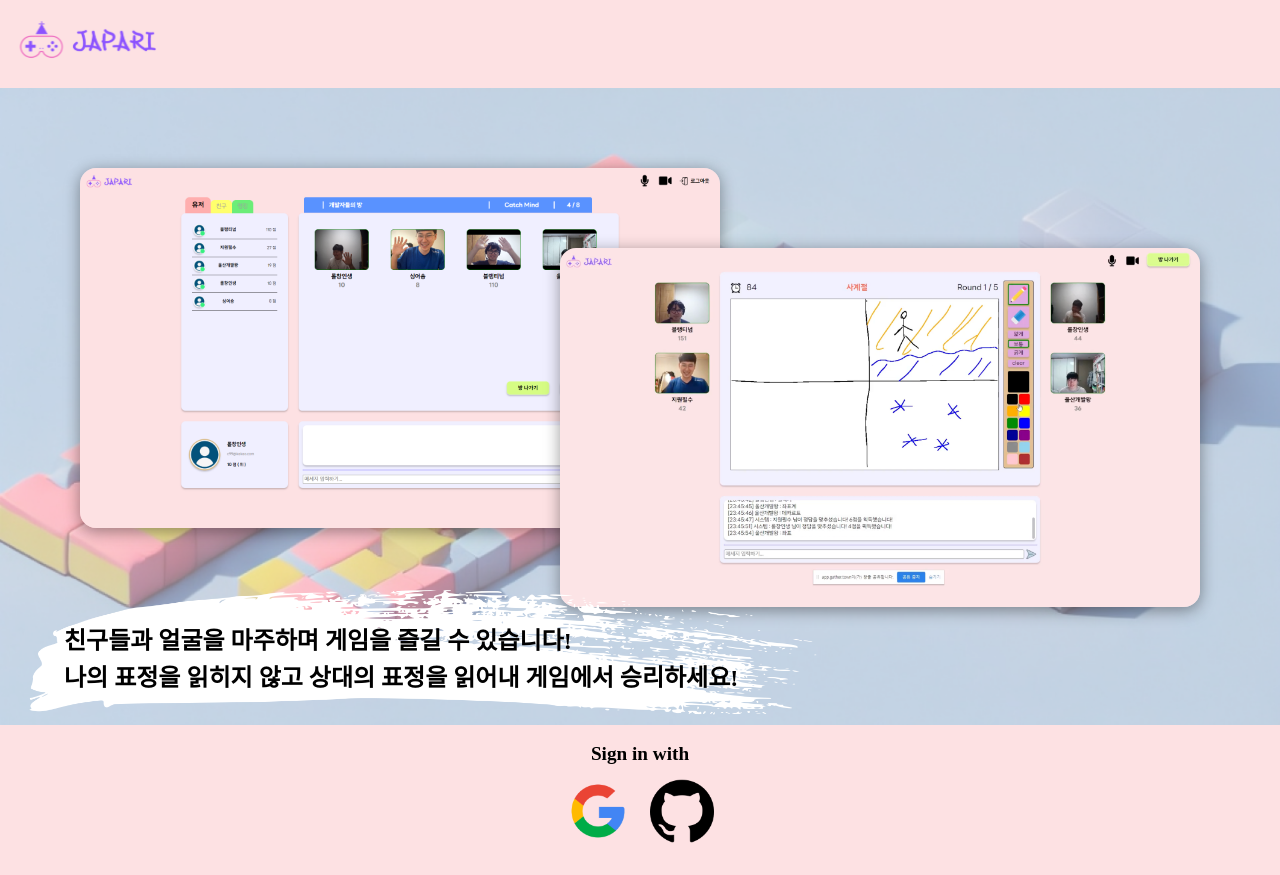
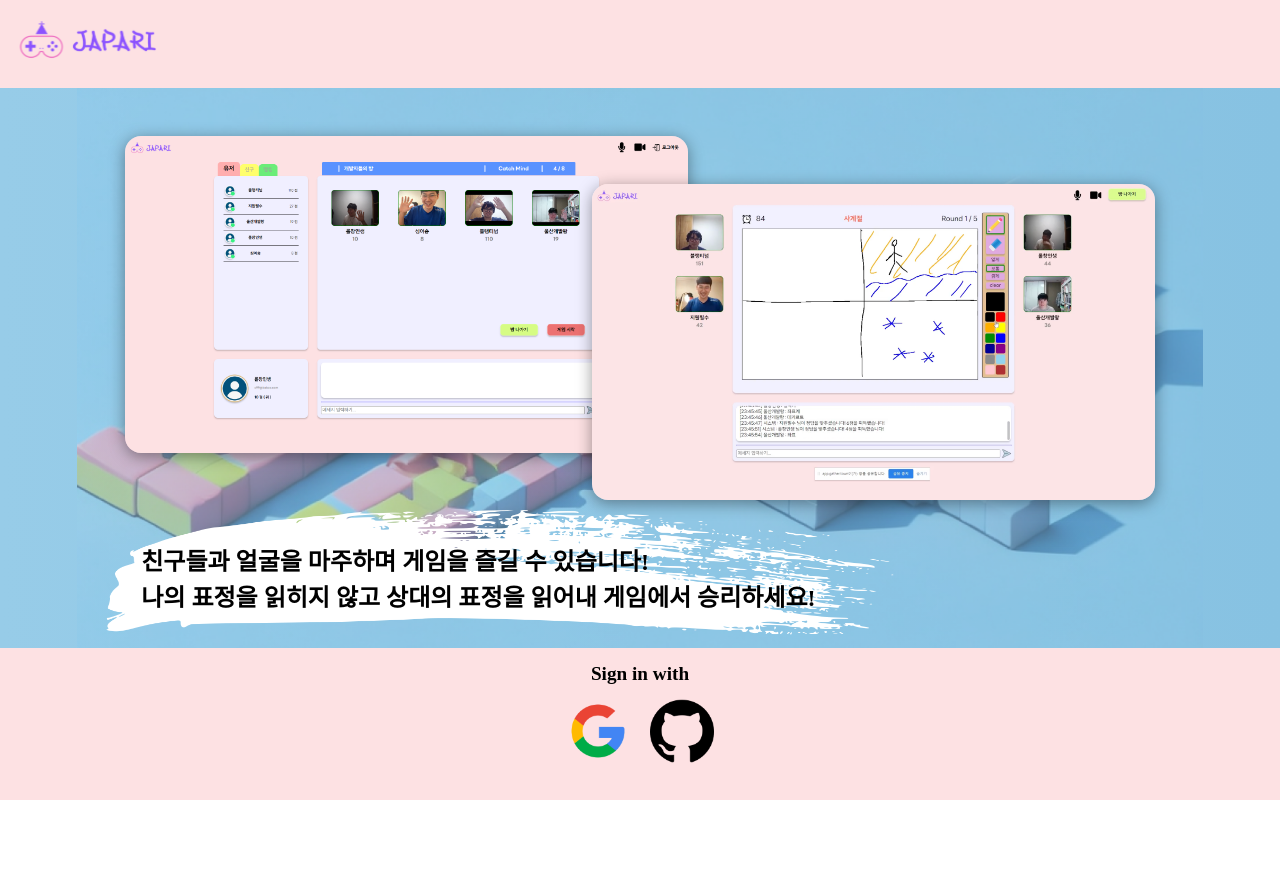
Before and after one commit to boostcampwm-2022/web36-Japari, a React (Create React App) app in the folder client/: page / in a window 1280 px wide. After the commit the page ends 800 px from the top, so only its background shows below. Built offline with nearby package versions, Linux system fonts and the light colour scheme; no server answers; a web font is replaced by a local one.

Commit message:
refactor: 💡 css size 조정, 이미지가 좌우로 길게 펼쳐져 있는 것처럼 수정

```diff
--- a/client/src/pages/landing/index.tsx
+++ b/client/src/pages/landing/index.tsx
@@ -6,8 +6,6 @@ import LandingBackgroundImage from "../../assets/images/landing-background-image
 import PlayingExample from "../../assets/images/playing-example.png";
 import WaitingExample from "../../assets/images/waiting-example.png";
 import WhitePaint from "../../assets/images/white-paint.png";
-import NaverLogo from "../../assets/logo/naver_logo.png";
-import KakaoLogo from "../../assets/logo/kakao_logo.png";
 import GoogleLogo from "../../assets/logo/google_logo.png";
 import GithubLogo from "../../assets/logo/github_logo.png";
 import { isLogin } from "../../api/auth";
@@ -32,6 +30,7 @@ const LandingPage: React.FC = () => {
   return (
     <Page>
       <div css={style.landingPageBodyStyle}>
+        <div css={style.landingContentBackgroundStyle} />
         <div css={style.landingContentStyle}>
           <img css={style.landingImageStyle} src={LandingBackgroundImage} alt="LandingImage" />
           <img css={style.waitingExampleStyle} src={WaitingExample} alt="WaitingExample" />
@@ -47,8 +46,6 @@ const LandingPage: React.FC = () => {
         <div css={style.singInWrapperStyle}>
           <p>Sign in with</p>
           <div css={style.logoContainerStyle}>
-            {/* <img css={style.logoStyle} src={NaverLogo} alt="NaverLogo" /> */}
-            {/* <img css={style.logoStyle} src={KakaoLogo} alt="KakaoLogo" /> */}
             <img css={style.logoStyle} src={GoogleLogo} alt="GoogleLogo" onClick={handleGoogleLogin} />
             <img css={style.logoStyle} src={GithubLogo} alt="GithubLogo" onClick={handleGithubLogin} />
           </div>
--- a/client/src/pages/landing/styles.ts
+++ b/client/src/pages/landing/styles.ts
@@ -26,18 +26,26 @@ export const firstRowStyle = css`
 
 export const landingContentStyle = css`
   position: relative;
+  height: 35rem;
+`;
+
+export const landingContentBackgroundStyle = css`
+  position: absolute;
+  height: 35rem;
+  width: max(100vw, 80rem);
+  background: linear-gradient(to right, #97cce8, #87c2e2);
 `;
 
 export const landingImageStyle = css`
-  width: 100%;
+  height: 100%;
   opacity: 0.5;
 `;
 
 export const waitingExampleStyle = css`
   position: absolute;
   width: 50%;
-  top: 5rem;
-  left: 5rem;
+  top: 3rem;
+  left: 3rem;
   border-radius: 1rem;
   box-shadow: 0 0.2rem 1rem rgba(0, 0, 0, 0.4);
 `;
@@ -45,8 +53,8 @@ export const waitingExampleStyle = css`
 export const playingExampleStyle = css`
   position: absolute;
   width: 50%;
-  top: 10rem;
-  right: 5rem;
+  top: 6rem;
+  right: 3rem;
   border-radius: 1rem;
   box-shadow: 0 0.2rem 1rem rgba(0, 0, 0, 0.4);
 `;
```
